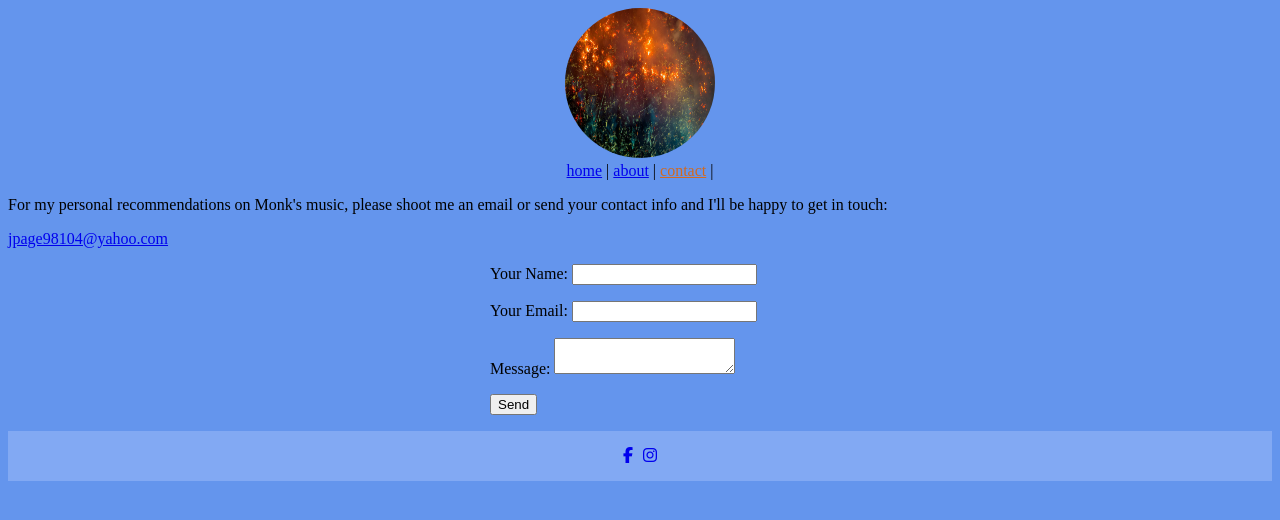
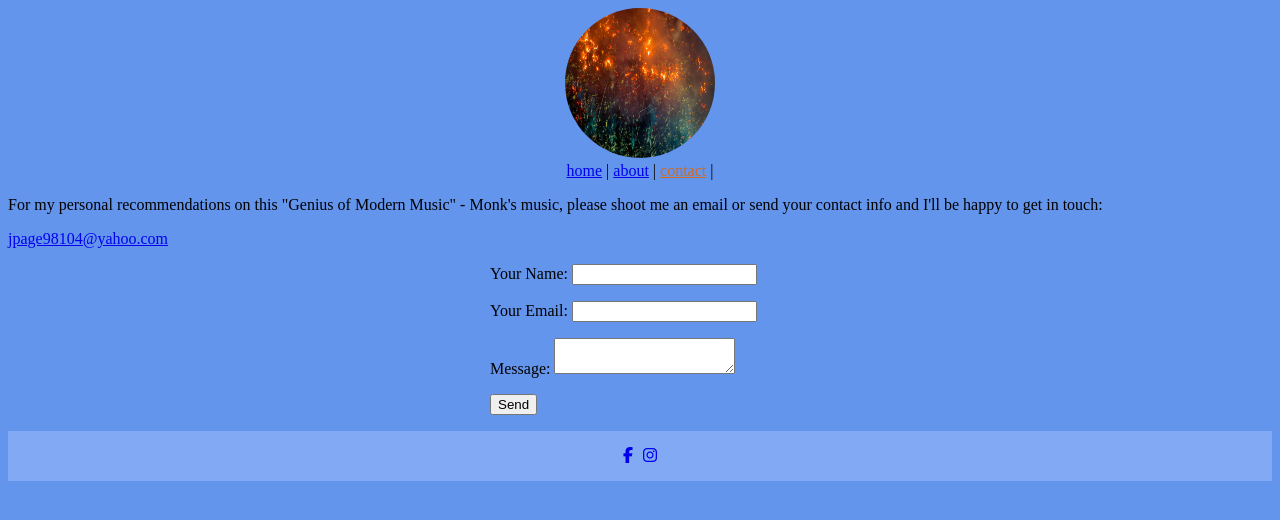
Before and after one commit to Victory-Code-Bootcamp/john-final-project, a plain HTML site: page contact.html in a window 1280 px wide. Drawn offline with Linux system fonts and the light colour scheme.

```diff
--- a/contact.html
+++ b/contact.html
@@ -18,7 +18,7 @@
           </nav>
     </header>
     <div>
-        <p>For my personal recommendations on Monk's music, please shoot me an email or send your contact info and I'll be happy to get in touch:</p>
+        <p>For my personal recommendations on this "Genius of Modern Music" - Monk's music, please shoot me an email or send your contact info and I'll be happy to get in touch:</p>
 
         <a href="mailto:jpage98104@yahoo.com">jpage98104@yahoo.com</a>
         <form name="contact" method="POST" data-netlify="true" class="contact-form">
```
Also changed, not shown: index.html (+2 -2 lines).
